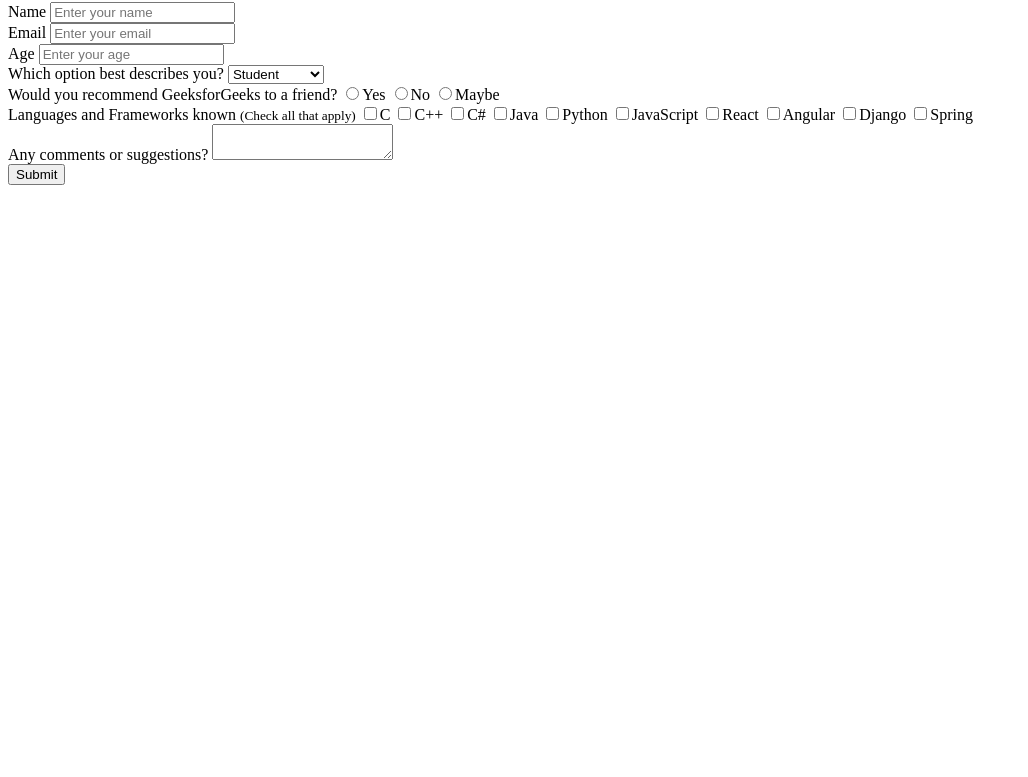
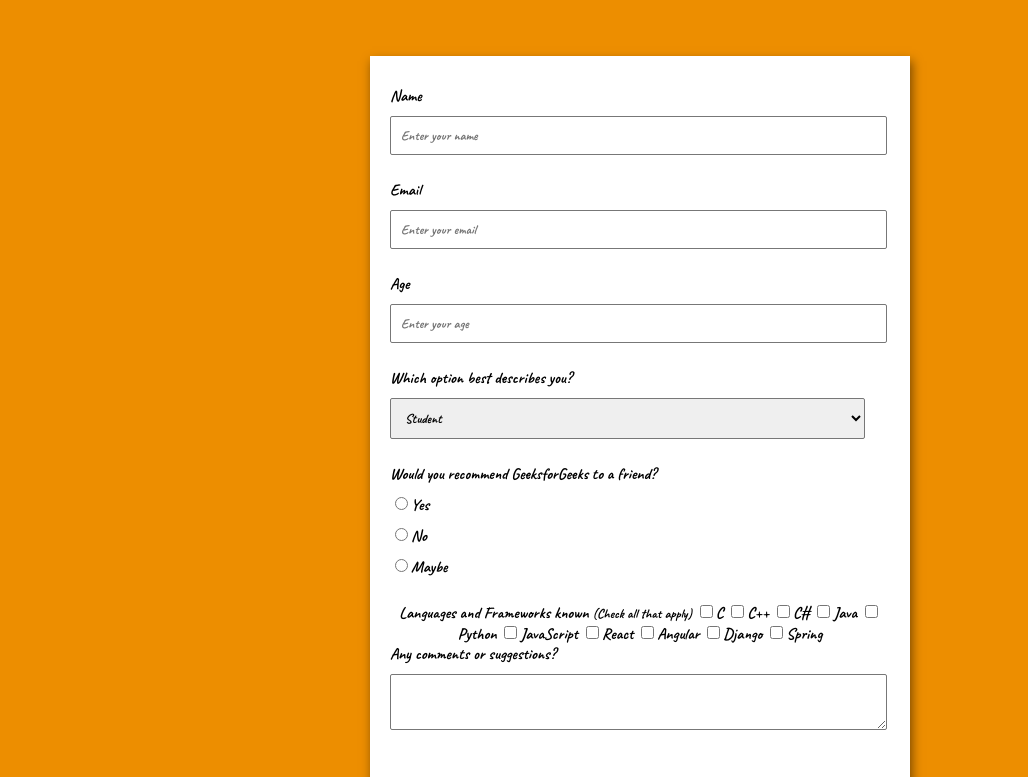
Before and after one commit to jwthevision/survey-page, a plain HTML site: page index.html in a window 1280 px wide. Shown: the part 78-855 px from the top of the page, without its empty margins (0-1028 px from the left). Before the commit the page ends 800 px from the top, so only its background shows below. Drawn offline with Linux system fonts and the light colour scheme.

Commit message:
added link to styles.css external file, styled preliminary template for css look of survey page

```diff
--- a/index.html
+++ b/index.html
@@ -4,6 +4,7 @@
         <meta charset="UTF-8">
         <meta http-equiv="X-UA-Compatible" content="IE-edge">
         <meta name="viewport" content="width=device-width, initial-scale=1.0">
+        <link rel="stylesheet" href="./styles.css">
         <style>
             @import url('https://fonts.googleapis.com/css2?family=Caveat:wght@700&display=swap');
         </style>
--- a/styles.css
+++ b/styles.css
@@ -16,4 +16,45 @@ form {
     margin: 50px auto;
     padding: 30px 20px;
     box-shadow: 2px 5px 10px rgba(0, 0, 0, 0.5);
+
 }
+
+.form-control {
+    text-align: left;
+    margin-bottom: 25px;
+}
+
+.form-control label {
+    display: block;
+    margin-bottom: 10px;
+}
+
+.form-control input,
+.form-control select,
+.form-control textarea {
+    border: 1px solid #777;
+    border-radius: 2px;
+    font-family: inherit;
+    padding: 10px;
+    display: block;
+    width: 95%;
+}
+
+.form-control input[type="radio"],
+.form-control input[type="checkbox"] {
+    display: inline-block;
+    width: auto;
+}
+
+button {
+    background-color: #05c46b;
+    border: 1px solid #777;
+    border-radius: 2px;
+    font-family: inherit;
+    font-size: 21px;
+    display: block;
+    width: 100%;
+    margin-top: 50px;
+    margin-bottom: 20px;
+
+}
```
